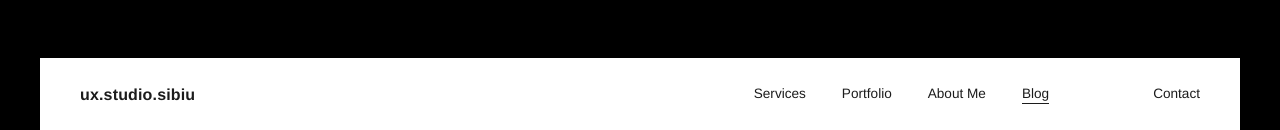
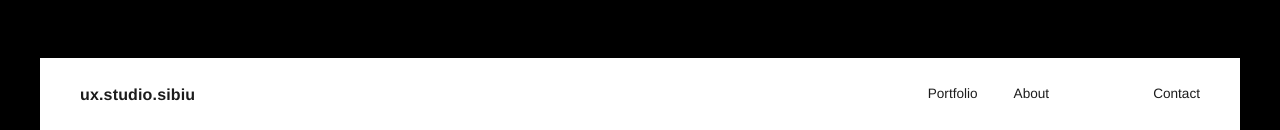
Before and after one commit to ux-studio-sibiu/postcard, a Next.js app: page /blog in a window 1280 px wide. Shown: the top 130 px of the page. Built offline with nearby package versions, Linux system fonts and the light colour scheme.

Commit message:
update nav

```diff
--- a/app/data/content.ts
+++ b/app/data/content.ts
@@ -2,10 +2,10 @@
 export type NavLink = { label: string; href: string };
 
 export const navLinks: NavLink[] = [
-  { label: "Services", href: "/services" },
+  // { label: "Services", href: "/services" },
   { label: "Portfolio", href: "/portfolio" },
-  { label: "About Me", href: "/" },
-  { label: "Blog", href: "/blog" },
+  { label: "About", href: "/" },
+  // { label: "Blog", href: "/blog" },
 ];
 
 export const contactLink: NavLink = { label: "Contact", href: "/contact" };
```
